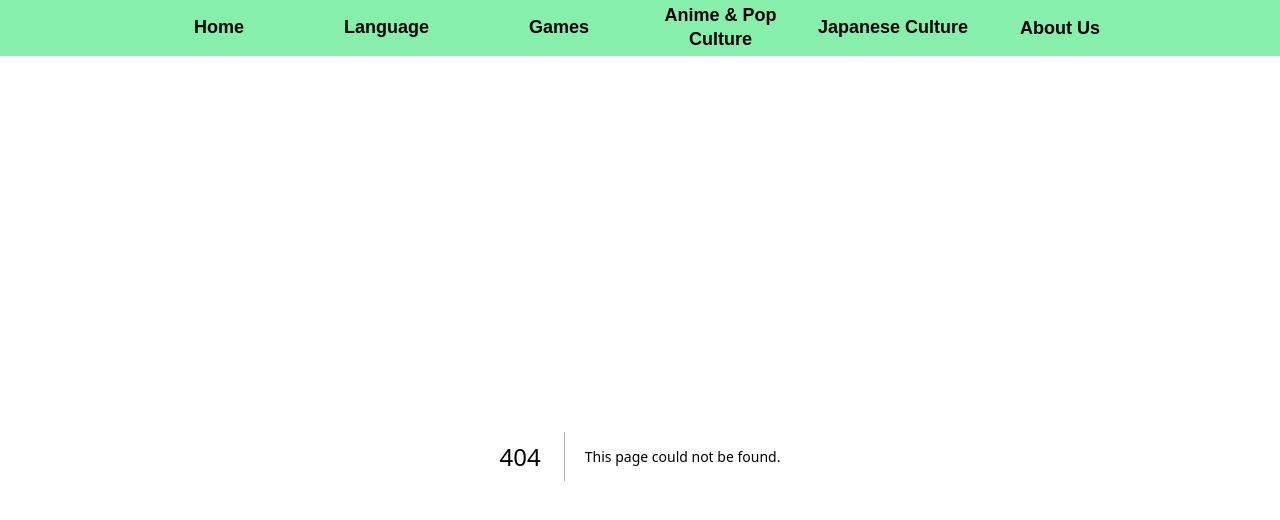
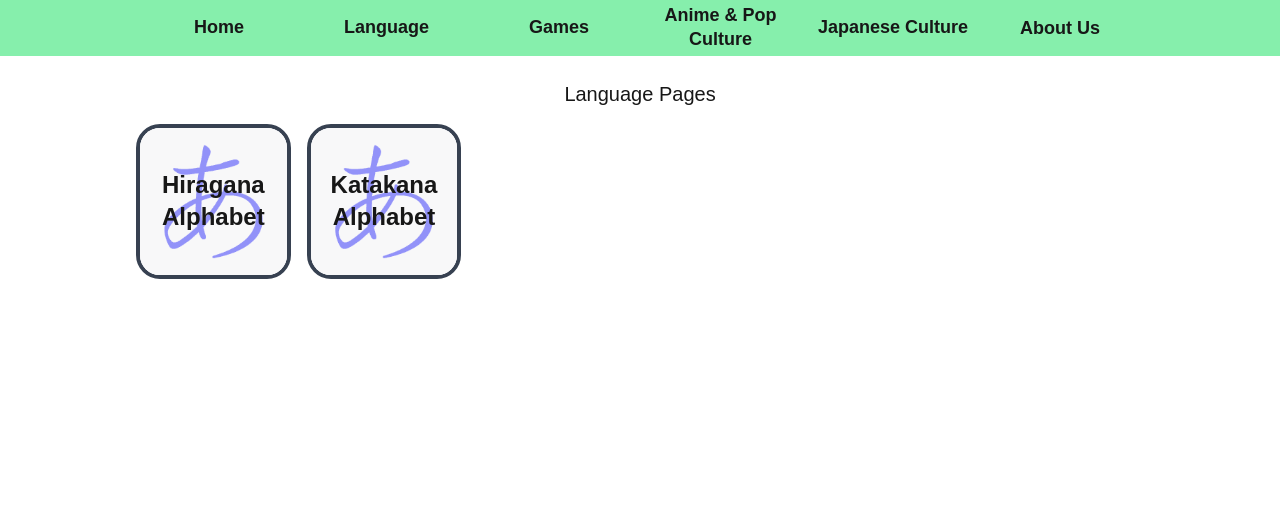
Before and after one commit to Kekechi/SKGO-Japanese-v2, a Next.js app: page /language/select in a window 1280 px wide. Before the commit this address had no page. Shown: the top 520 px of the page. Built offline with nearby package versions, Linux system fonts and the light colour scheme.

Commit message:
navigation through list

```diff
--- a/src/app/language/alphabet/page.tsx
+++ b/src/app/language/alphabet/page.tsx
@@ -1,5 +1,9 @@
 import React from "react";
 import Pagination from "@/app/components/pagination";
+import pagelist from "../pagelist";
+
+const path = "/language/alphabet";
+const pageIndex = pagelist.findIndex((page) => page.url === path);
 
 const Alphabet = () => {
   return (
@@ -10,8 +14,12 @@ const Alphabet = () => {
         </h1>
       </div>
       <Pagination
-        // prev={{ title: "prev", url: "/" }}
-        next={{ title: "next", url: "/" }}
+        prev={pageIndex === 0 ? undefined : pagelist[pageIndex - 1]}
+        next={
+          pageIndex === pagelist.length - 1
+            ? undefined
+            : pagelist[pageIndex + 1]
+        }
         pageSelect={{ title: "Select", url: "/language/select" }}
       />
       Alphabet
--- /dev/null
+++ b/src/app/language/pagelist.ts
@@ -0,0 +1,12 @@
+export default [
+  {
+    url: "/language/alphabet",
+    title: "Hiragana Alphabet",
+    thumbnail: "/images/language/hiragana/static/あ.gif",
+  },
+  {
+    url: "/language/alphabet1",
+    title: "Katakana Alphabet",
+    thumbnail: "/images/language/hiragana/static/あ.gif",
+  },
+];
--- /dev/null
+++ b/src/app/language/select/page.tsx
@@ -0,0 +1,28 @@
+import React from "react";
+import NavigationCard from "@/app/components/cards/navigation-card";
+import pagelist from "../pagelist";
+
+const PageSelect = () => {
+  return (
+    <div className="max-w-screen-lg mx-auto py-4">
+      <h1 className="text-center text-xl py-2">Language Pages</h1>
+      <div className="flex flex-wrap">
+        {pagelist.map((page) => (
+          <div
+            className="w-1/2 aspect-square lg:w-1/4 xl:w-1/6 p-2"
+            key={page.url + page.title}
+          >
+            <NavigationCard
+              url={page.url}
+              image={page.thumbnail}
+              alt={page.title}
+              text={page.title}
+            />
+          </div>
+        ))}
+      </div>
+    </div>
+  );
+};
+
+export default PageSelect;
```
